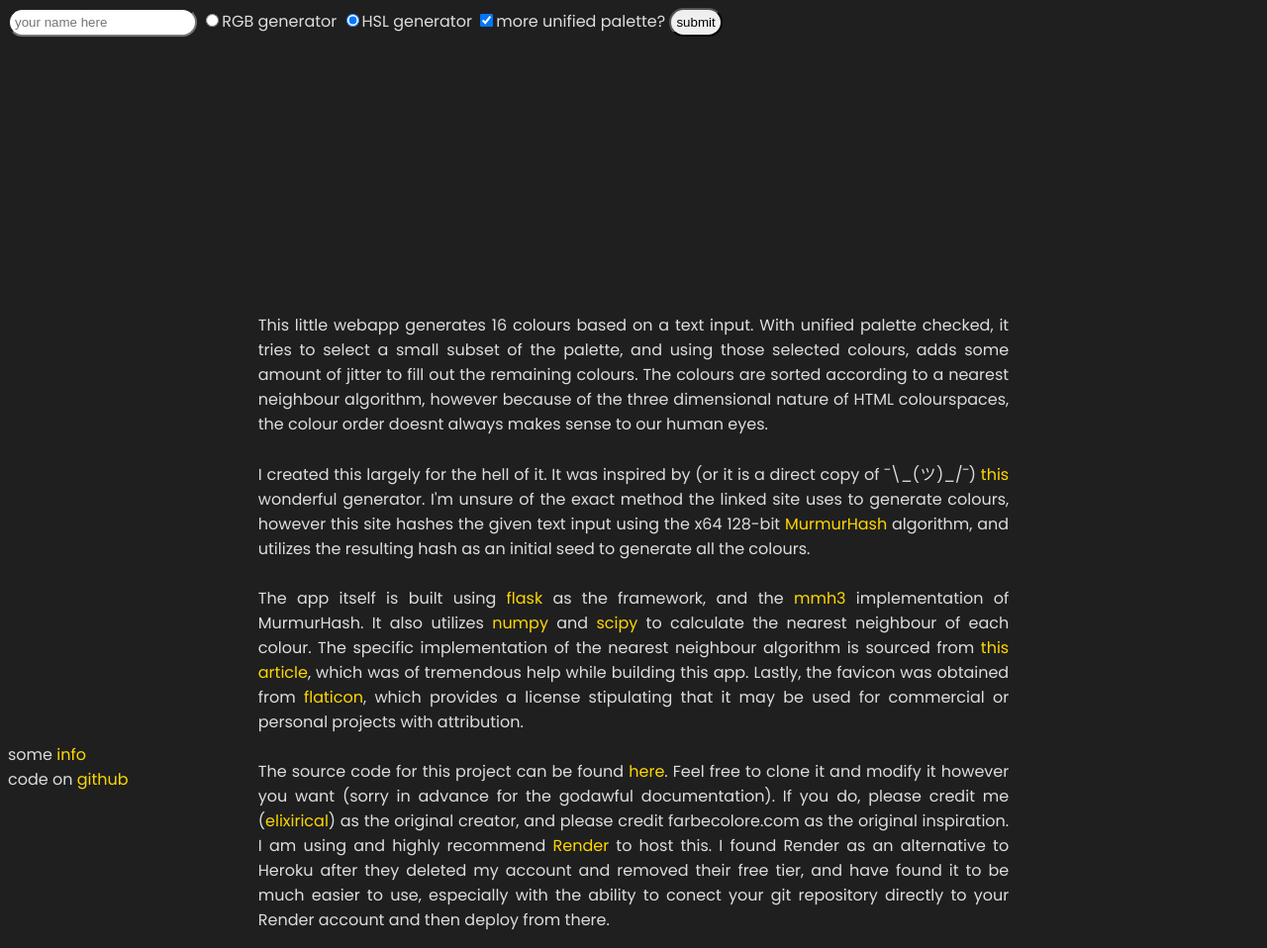
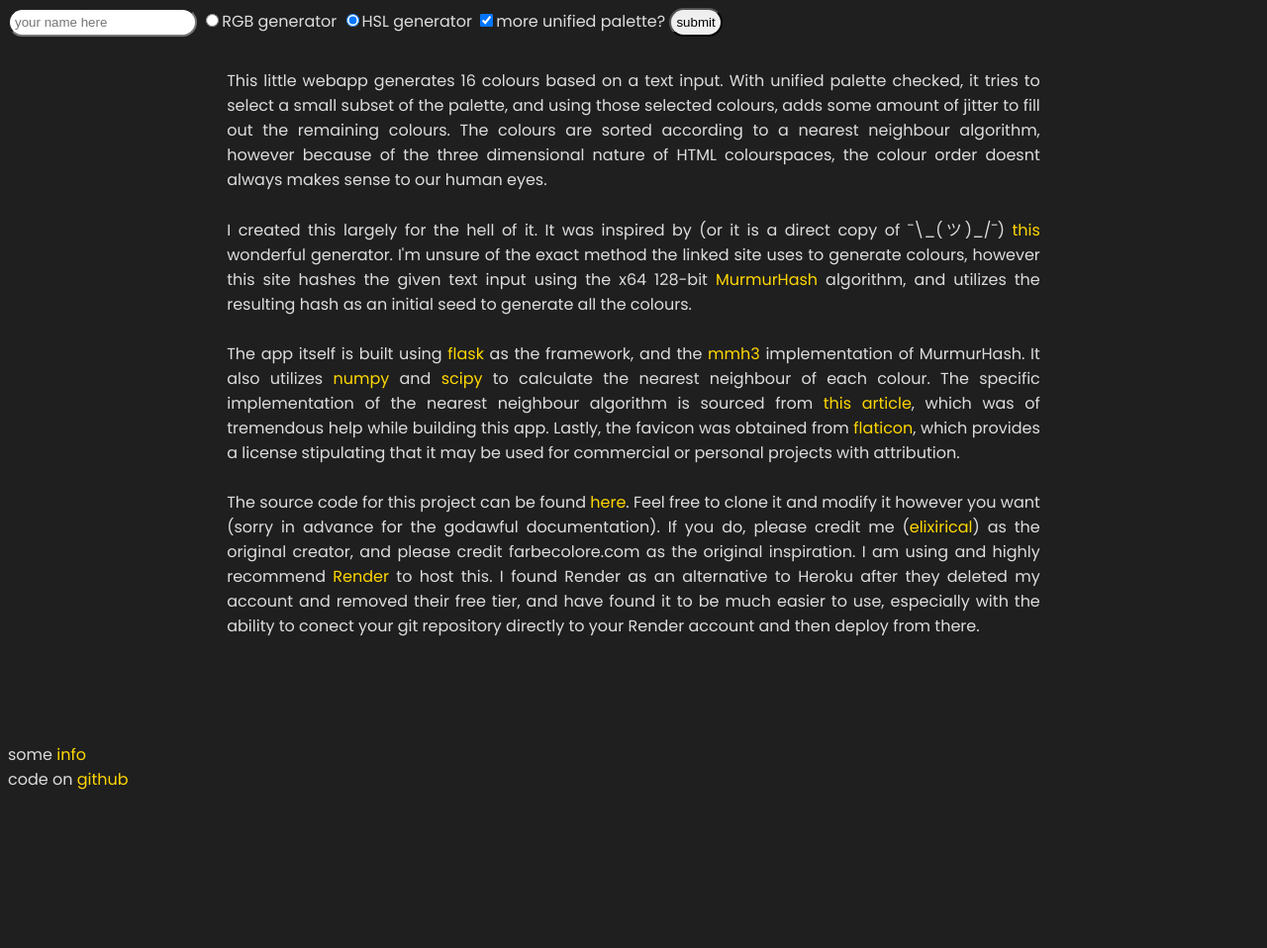
Before and after one commit to elixirical/colours, a Flask app: page /info in a window 1280 px wide. Shown: the whole page at 99% size. After the commit the page ends 798 px from the top, so only its background shows below. Run offline with Flask 3, Linux system fonts and the light colour scheme.

Commit message:
changed the about page css

```diff
--- a/templates/info.jinja2
+++ b/templates/info.jinja2
@@ -17,8 +17,8 @@
         <input type="submit" value="submit">
 
     </form>
-
-    <div class="everything" style="margin:auto;width:60%;transform:translate(0, 40%);text-align:justify;">
+    <div style="display:flex;flex-direction:column;justify-content:center;align-items:center;text-align:justify;min-height:80vh;">
+    <div class="everything" style="width:65%;">
         <p>This little webapp generates 16 colours based on a text input. With unified palette checked,
         it tries to select a small subset of the palette, and using those selected colours, adds some
         amount of jitter to fill out the remaining colours. The colours are sorted according to a nearest
@@ -48,6 +48,7 @@
         much easier to use, especially with the ability to conect your git repository directly to your Render account
         and then deploy from there.</p>
     </div>
+    </div>
     <div class="github">
         some <a href="info">info</a><br>
         code on <a href="https://github.com/elixirical/colours/tree/master">github</a><br>
```
